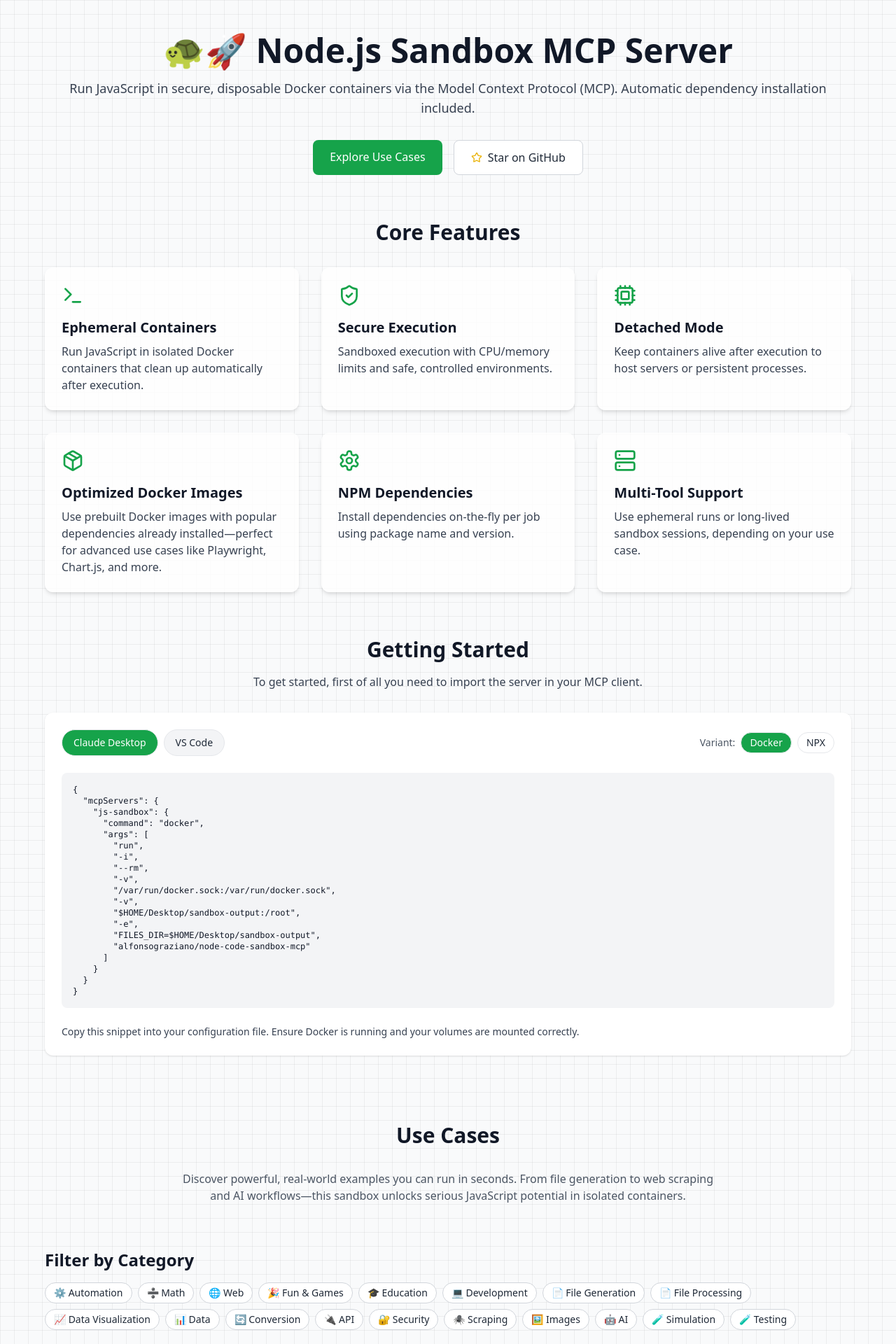
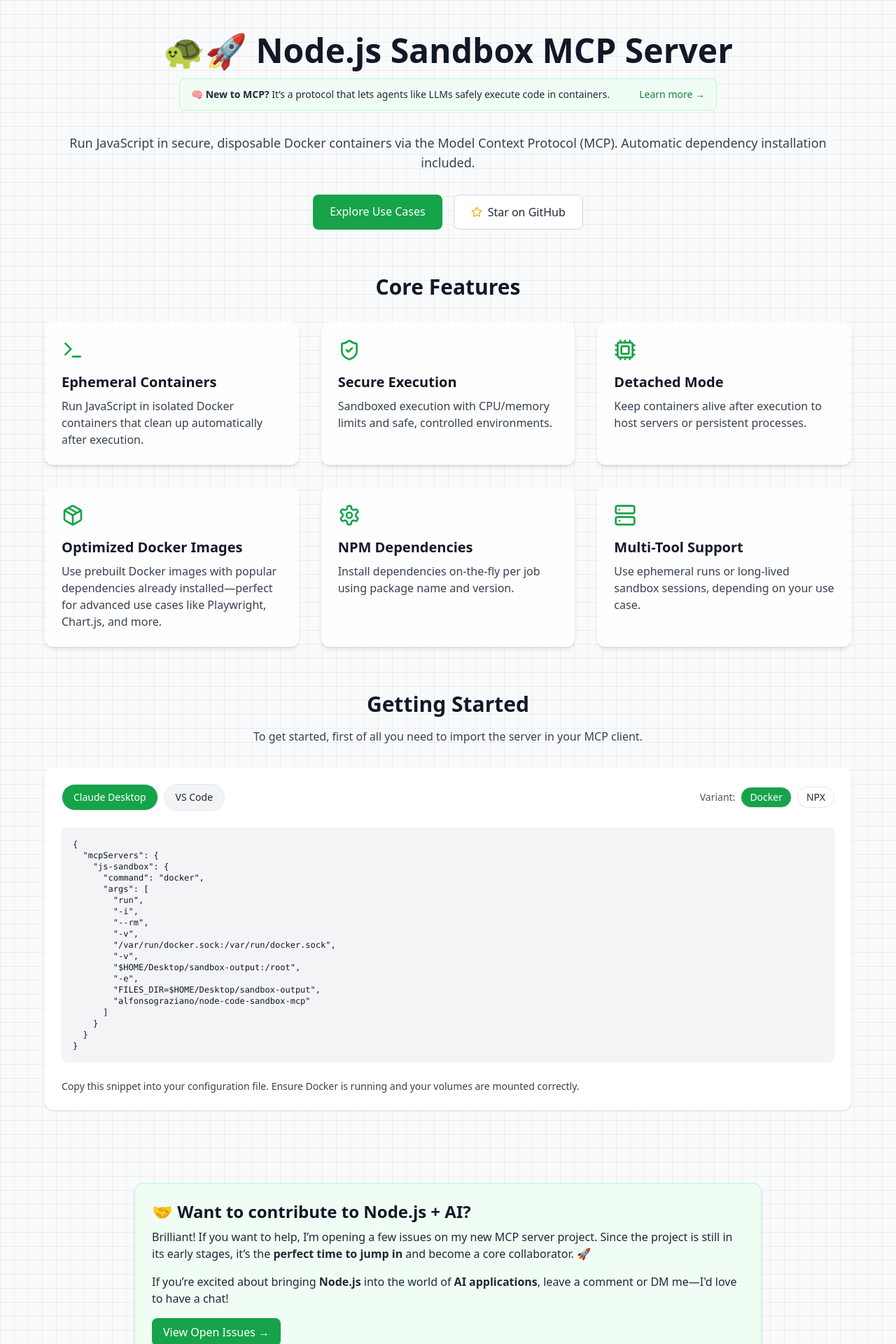
Before and after one commit to alfonsograziano/node-code-sandbox-mcp, a React (Vite) app in the folder website/: page / in a window 1280 px wide. Shown: the part 40-1960 px from the top of the page at 70% size. Built offline with nearby package versions, Linux system fonts and the light colour scheme.

Commit message:
new website sections

```diff
--- a/website/src/App.tsx
+++ b/website/src/App.tsx
@@ -117,10 +117,27 @@
         <h1 className="text-5xl font-extrabold mb-4">
           🐢🚀 Node.js Sandbox MCP Server
         </h1>
+        {/* Compact MCP Info Banner */}
+        <div className="max-w-3xl mx-auto mb-8 px-4 py-3 bg-green-50 border border-green-200 text-sm rounded-lg flex flex-col sm:flex-row sm:items-center sm:justify-between gap-2 text-center sm:text-left">
+          <div className="text-gray-800">
+            🧠 <strong>New to MCP?</strong> It’s a protocol that lets agents
+            like LLMs safely execute code in containers.
+          </div>
+          <a
+            href="https://modelcontextprotocol.io/"
+            target="_blank"
+            rel="noopener noreferrer"
+            className="text-green-700 font-medium hover:underline"
+          >
+            Learn more →
+          </a>
+        </div>
+
         <p className="text-lg text-gray-700 mb-8">
           Run JavaScript in secure, disposable Docker containers via the Model
           Context Protocol (MCP). Automatic dependency installation included.
         </p>
+
         <div className="flex justify-center gap-4">
           <a
             href="#use-cases"
@@ -159,7 +176,33 @@
       {/* Getting Started Section */}
       <GettingStarted />
 
-      {/* Filter */}
+      {/* Contribute Section */}
+      <section id="contribute" className="max-w-4xl mx-auto my-10">
+        <div className="bg-green-50 border border-green-200 p-6 rounded-xl shadow-md">
+          <h2 className="text-2xl font-bold mb-2">
+            🤝 Want to contribute to Node.js + AI?
+          </h2>
+          <p className="text-gray-800 mb-4">
+            Brilliant! If you want to help, I’m opening a few issues on my new
+            MCP server project. Since the project is still in its early stages,
+            it’s the <strong>perfect time to jump in</strong> and become a core
+            collaborator. 🚀
+          </p>
+          <p className="text-gray-800 mb-4">
+            If you’re excited about bringing <strong>Node.js</strong> into the
+            world of <strong>AI applications</strong>, leave a comment or DM
+            me—I'd love to have a chat!
+          </p>
+          <a
+            href="https://github.com/alfonsograziano/node-code-sandbox-mcp/issues"
+            target="_blank"
+            rel="noopener noreferrer"
+            className="inline-block px-4 py-2 bg-green-600 text-white rounded-lg hover:bg-green-700 transition"
+          >
+            View Open Issues →
+          </a>
+        </div>
+      </section>
 
       {/* Use Cases Grid */}
       <section id="use-cases" className="max-w-6xl mx-auto py-8">
```
